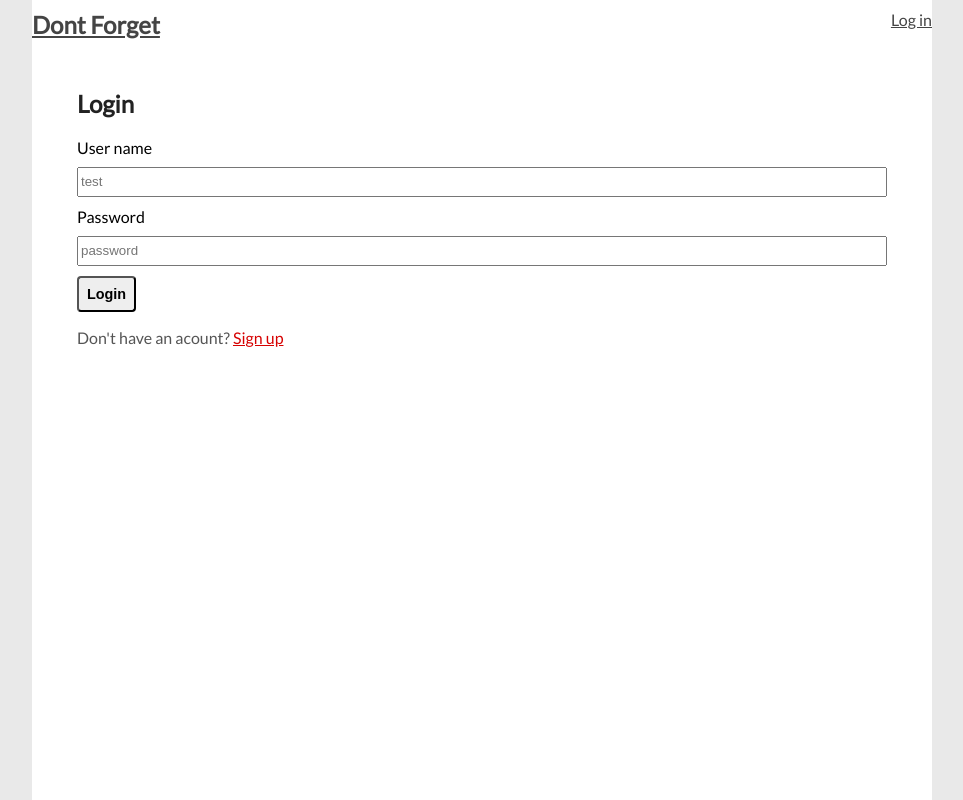
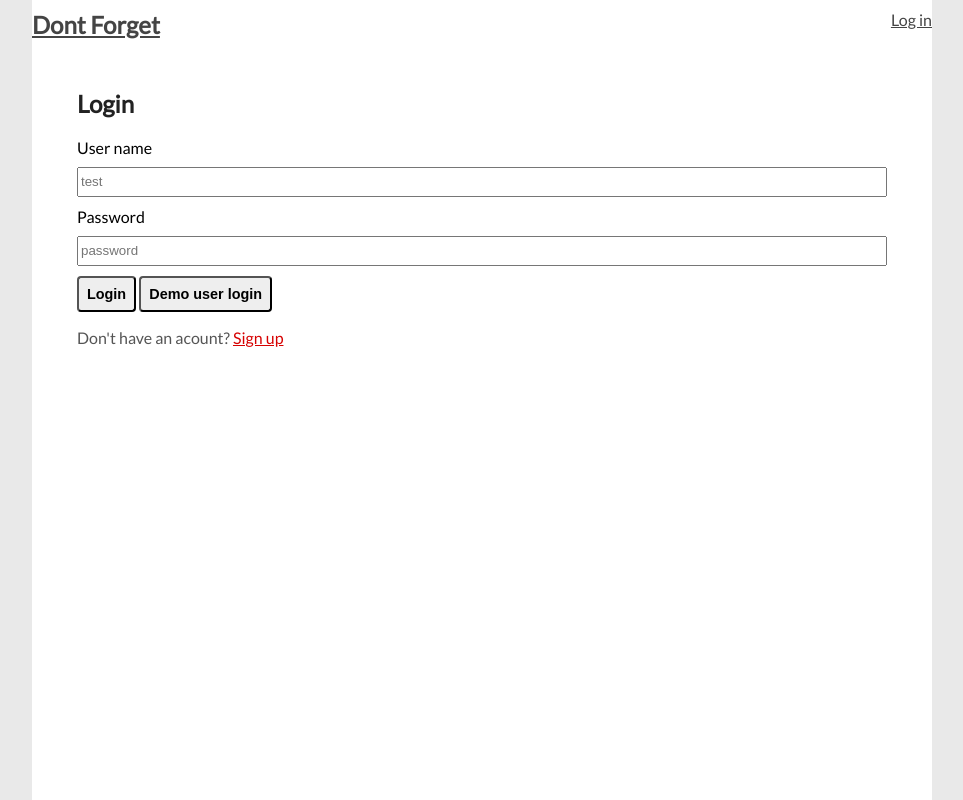
Before and after one commit to ysz951/dont-forget-app, a React (Create React App) app: page /login in a window 1280 px wide. Shown: the whole page, without its empty margins (158-1121 px from the left). Built offline with nearby package versions, Linux system fonts and the light colour scheme; no server answers; a web font is replaced by a local one.

Commit message:
add demo login

```diff
--- a/src/AddItem/AddItem.js
+++ b/src/AddItem/AddItem.js
@@ -34,10 +34,12 @@ export default class AddItem extends Component {
         // .then(this.context.addBuyList)
         .then(res => {
             item_name.value = '';
-            console.log(res)
-            this.context.addItem(res)
+            // console.log(res)
+            const temp = res;
+
             BuyListApiService.postItemToList(res.id, listId)
                 .then(res => {
+                    this.context.addItem(temp);
                     this.props.history.goBack();
                 })
                 .catch(err => this.context.setError(err.error))
@@ -53,7 +55,7 @@ export default class AddItem extends Component {
             <ListNav select={select}/>
             {error ?
             <div role='alert'>
-                <p className='red'>{error}</p>
+                <p className='red'>error</p>
             </div>
             :
             <div className="AddItem">
--- a/src/LoginForm/LoginForm.js
+++ b/src/LoginForm/LoginForm.js
@@ -13,12 +13,10 @@ export default class LoginForm extends Component {
     const { user_name, password } = ev.target;
 
     AuthApiService.postLogin({
-      user_name: user_name.value,
-      password: password.value,
+      user_name: user_name ? user_name.value : "test",
+      password: password ? password.value : "password",
     })
       .then(res => {
-        user_name.value = ''
-        password.value = ''
         this.props.onLoginSuccess()
       })
       .catch(res => {
@@ -64,6 +62,10 @@ export default class LoginForm extends Component {
         <button className="LoginFrom_submit_btn btn_type_1" type='submit'>
           Login
         </button>
+        {' '}
+        <button className="LoginFrom_submit_btn btn_type_1" id ="demo" type='button' onClick={this.handleSubmitBasicAuth}>
+          Demo user login
+        </button>
       </form>
     );
   }
```
